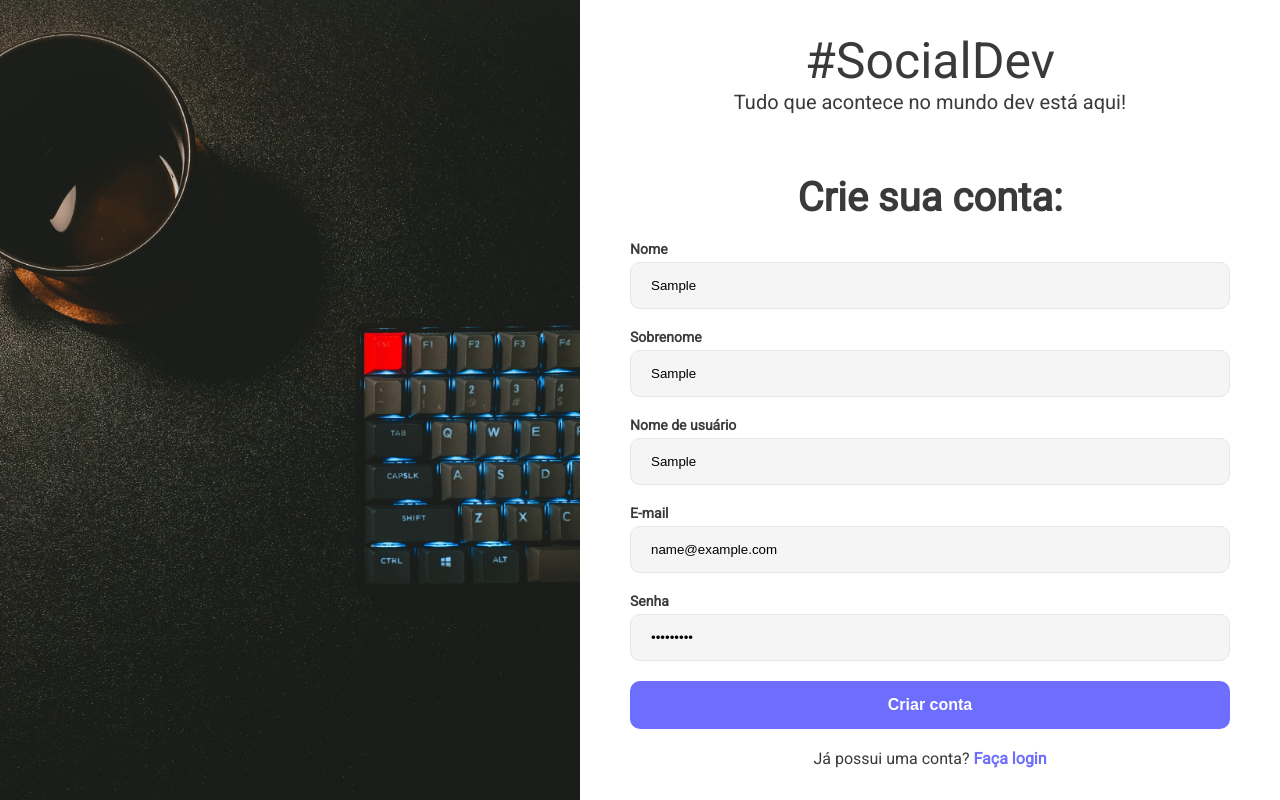
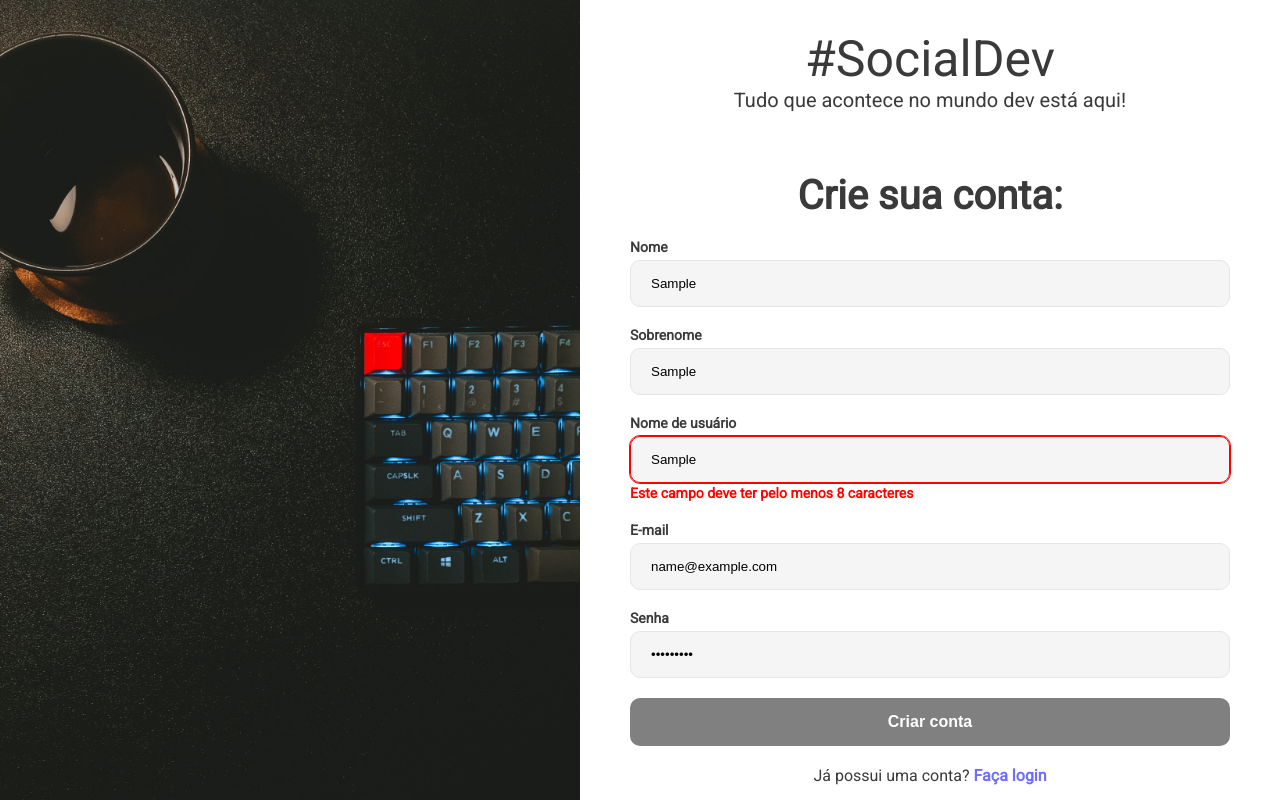
Before and after one commit to RodrigooNS/social-dev, a Next.js app: page /signup in a window 1280 px wide. Both pictures are taken after typing "Sample", "Sample", "Sample", "name@example.com", "Sample123" into the empty fields and a click on the button "Criar conta". Built offline with nearby package versions, Linux system fonts and the light colour scheme.

Commit message:
tratamento de erros no signup + ajustes dos erros pro frontend

```diff
--- a/modules/user/user.schema.js
+++ b/modules/user/user.schema.js
@@ -1,9 +1,12 @@
 import Joi from "joi"
 
+const minMessage = 'Este campo deve ter pelo menos {{#limit}} caracteres'
+const maxMessage = 'Este campo pode ter no máximo {{#limit}} caracteres'
+
 export const signupSchema = Joi.object({
-  name: Joi.string().required().max(30),
-  lastName: Joi.string().required().max(30),
-  user: Joi.string().required().max(30),
-  email: Joi.string().email({ tlds: { allow: false } }).required().max(50),
-  password: Joi.string().required().max(50).min(8)
+  name: Joi.string().required().max(30).message(maxMessage).min(2).message(minMessage),
+  lastName: Joi.string().required().max(30).message(maxMessage).min(4).message(minMessage),
+  user: Joi.string().required().max(30).message(maxMessage).min(8).message(minMessage),
+  email: Joi.string().email({ tlds: { allow: false } }).required().max(50).message(maxMessage),
+  password: Joi.string().required().max(50).message(maxMessage).min(8).message(minMessage)
 })
--- a/pages/signup.jsx
+++ b/pages/signup.jsx
@@ -46,12 +46,12 @@ function SignupPage () {
       <FormContainer>
         <H2>Crie sua conta:</H2>
         <Form onSubmit={handleSubmit(handleForm)}>
-          <Input label="Nome" {...register('name')} />
-          <Input label="Sobrenome" {...register('lastName')} />
-          <Input label="Nome de usuário" {...register('user')} />
-          <Input label="E-mail" type="email" {...register('email')} />
-          <Input label="Senha" type="password" {...register('password')} />
-          <Button type="submit">Criar conta</Button>
+          <Input label="Nome" {...register('name')} error={errors.name} />
+          <Input label="Sobrenome" {...register('lastName')} error={errors.lastName} />
+          <Input label="Nome de usuário" {...register('user')} error={errors.user} />
+          <Input label="E-mail" type="email" {...register('email')} error={errors.email} />
+          <Input label="Senha" type="password" {...register('password')} error={errors.password} />
+          <Button type="submit" disabled={Object.keys(errors).length > 0}>Criar conta</Button>
         </Form>
         <Text>Já possui uma conta? <Link href="/login">Faça login</Link></Text>
       </FormContainer>
--- a/src/components/inputs/Button.jsx
+++ b/src/components/inputs/Button.jsx
@@ -16,5 +16,10 @@ const Button = styled.button`
     background-color: ${props => props.theme.primaryHover};
     color: ${props => props.theme.white}
   }
+
+  :disabled {
+    background-color: ${props => props.theme.disabled};
+    cursor: default;
+  }
 `
 export default Button
--- a/src/components/inputs/Input.jsx
+++ b/src/components/inputs/Input.jsx
@@ -12,24 +12,41 @@ const StyledLabel = styled.p`
 
 `
 
+const getBorderColor = (props) => props.error ? props.theme.error : props.theme.inputBorder
+
 const StyledInput = styled.input`
   width: 100%;
-  border: 1px solid ${props => props.theme.inputBorder};
+  border: 1px solid ${props => getBorderColor(props)};
   background-color: ${props => props.theme.inputBackground};
   padding: 15px 20px;
   box-sizing: border-box;
   border-radius: 10px;
+
+  &:focus, &:active {
+    border: 1px solid ${props => getBorderColor(props)};
+    outline: 1px solid ${props => getBorderColor(props)};
+  }
 `
 
-const Input = forwardRef(
-  ({ label, ...props }, ref) => {
-    return (
-      <InputContainer>
-        <StyledLabel>{label}</StyledLabel>
-        <StyledInput {...props} ref={ref} />
-      </InputContainer>
-    )
-  }
-)
+const ErrorLabel = styled.span`
+  color: ${props => props.theme.error};
+  font-weight: bold;
+  font-size: 14px;
+`
+
+const errorMessage = {
+  'string.empty': 'Este campo é obrigatório',
+  'string.email': 'Digite um e-mail válido'
+}
+
+const Input = forwardRef(({ label, error, ...props }, ref) => {
+  return (
+    <InputContainer>
+      <StyledLabel>{label}</StyledLabel>
+      <StyledInput error={error} {...props} ref={ref} />
+      {error && <ErrorLabel>{errorMessage[error.type] || error.message}</ErrorLabel>}
+    </InputContainer>
+  )
+})
 
 export default Input
--- a/src/theme.js
+++ b/src/theme.js
@@ -5,7 +5,9 @@ const theme = {
   inputBorder: '#e6e6e6',
   background: '#ececec',
   black: '#3a3a3a',
-  white: '#ffffff'
+  white: '#ffffff',
+  error: 'red',
+  disabled: 'grey'
 }
 
 export default theme
```
